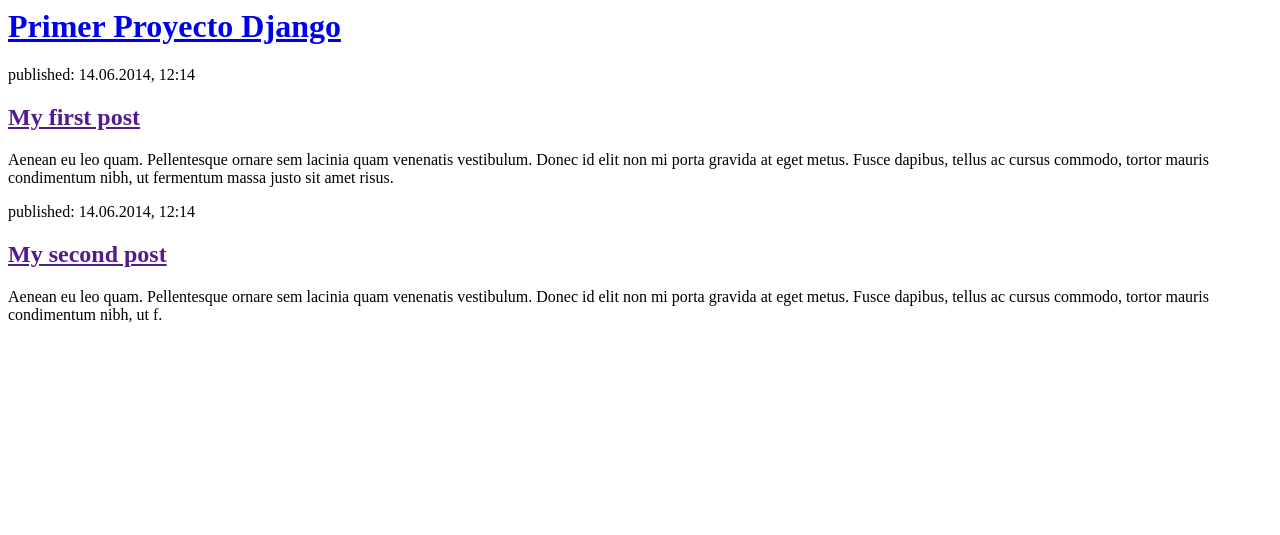
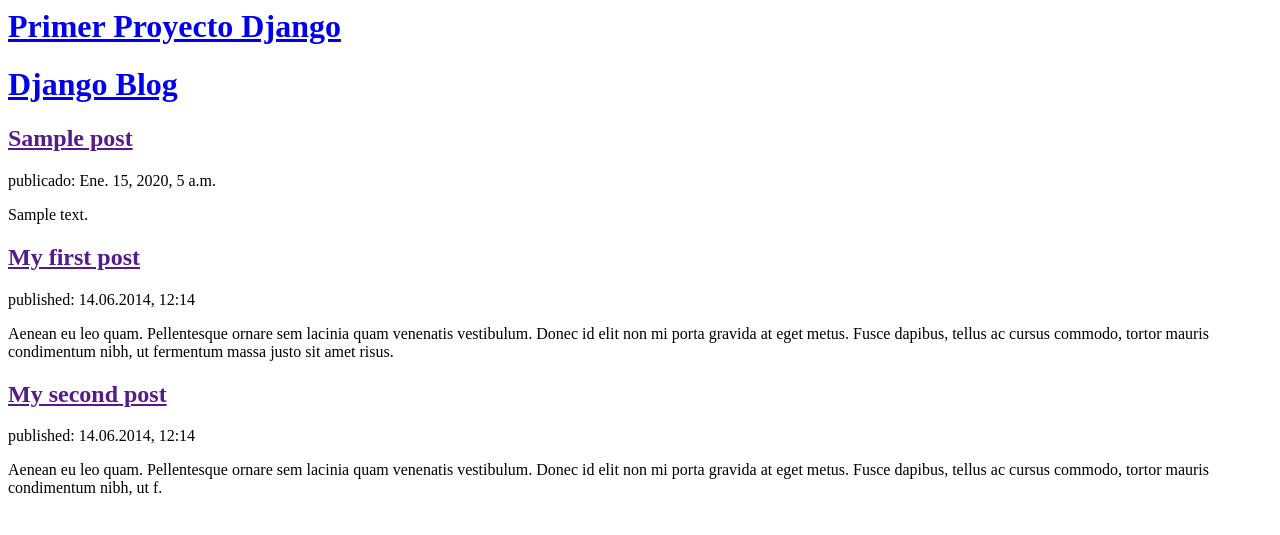
Before and after one commit to nicolascevallosb/PrimerProyectoDjangoGirls, a Django app: page / in a window 1280 px wide. Shown: the top 535 px of the page. Run offline with Django 3.2, Linux system fonts and the light colour scheme; tables that the repository leaves empty hold one stand-in row (values such as "Sample post").

Commit message:
Mostrando datos de forma dinámica usando el ORM de Django y templates HTML

```diff
--- a/blog/templates/blog/post_list.html
+++ b/blog/templates/blog/post_list.html
@@ -8,14 +8,26 @@
         </div>
 
         <div>
+            <h1><a href="/">Django Blog</a></h1>
+        </div>
+
+        {% for post in posts %}
+            <div>
+                <h2><a href="">{{ post.title }}</a></h2>
+                <p> publicado: {{ post.published_date }}</p>
+                <p>{{ post.text|linebreaksbr }}</p>
+            </div>
+        {% endfor %}
+
+        <div>
+            <h2><a href="">My first post</a></h2>
             <p>published: 14.06.2014, 12:14</p>
-            <h2><a href="">My first post</a></h2>
             <p>Aenean eu leo quam. Pellentesque ornare sem lacinia quam venenatis vestibulum. Donec id elit non mi porta gravida at eget metus. Fusce dapibus, tellus ac cursus commodo, tortor mauris condimentum nibh, ut fermentum massa justo sit amet risus.</p>
         </div>
 
         <div>
+            <h2><a href="">My second post</a></h2>
             <p>published: 14.06.2014, 12:14</p>
-            <h2><a href="">My second post</a></h2>
             <p>Aenean eu leo quam. Pellentesque ornare sem lacinia quam venenatis vestibulum. Donec id elit non mi porta gravida at eget metus. Fusce dapibus, tellus ac cursus commodo, tortor mauris condimentum nibh, ut f.</p>
         </div>
     </body>
--- a/blog/views.py
+++ b/blog/views.py
@@ -1,4 +1,7 @@
 from django.shortcuts import render
+from django.utils import timezone
+from .models import Post
 
 def post_list(request):
-    return render(request, 'blog/post_list.html', {})
+    posts = Post.objects.filter(published_date__lte=timezone.now()).order_by('published_date')
+    return render(request, 'blog/post_list.html', {'posts': posts})
```
